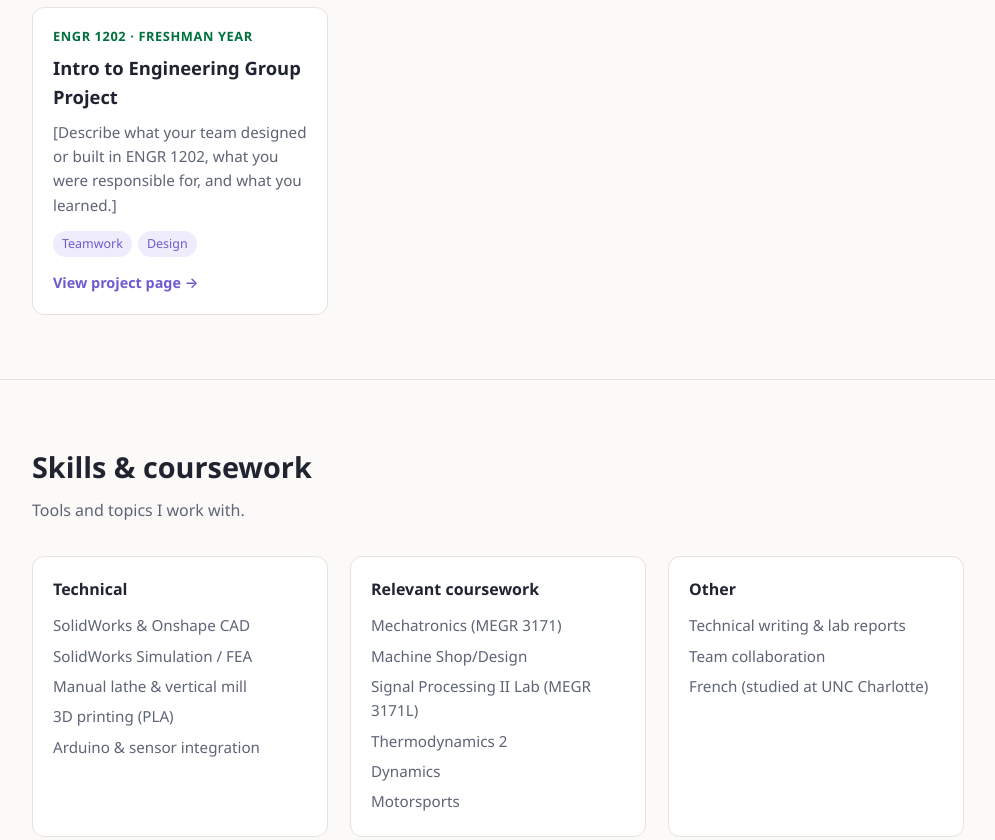
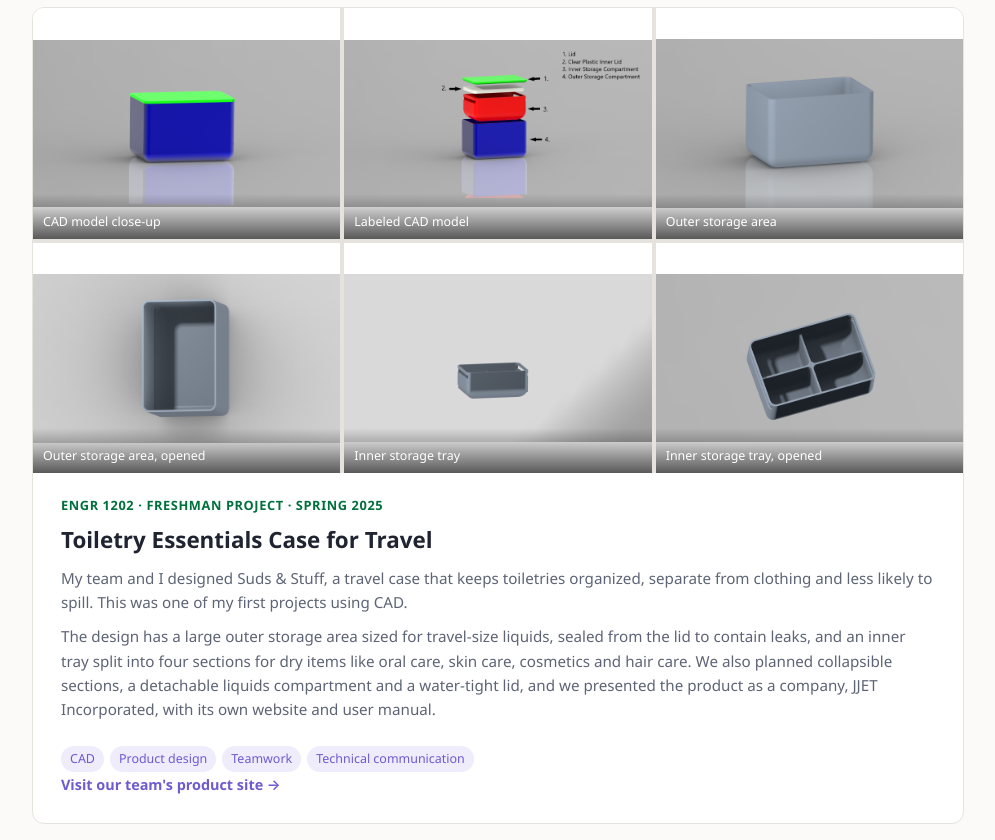
Before and after one commit to tularmah/tularmah.github.io, a plain HTML site: page index.html in a window 1280 px wide. Shown: the part 3680-4520 px from the top of the page, without its empty margins (142-1137 px from the left). Drawn offline with Linux system fonts and the light colour scheme.

Commit message:
Add files via upload

```diff
--- a/index.html
+++ b/index.html
@@ -122,6 +122,7 @@
 
   .gallery.light a { background: #fff; }
   .gallery.light img { object-fit: contain; }
+  .gallery.six { grid-template-columns: repeat(3, 1fr); }
   .gallery.tt { grid-template-columns: 0.7fr 1fr 1fr; grid-template-rows: 190px 190px; }
   .gallery.tt a { aspect-ratio: auto; }
   .gallery.tt .tall { grid-row: span 2; }
@@ -279,21 +280,25 @@
       </div>
     </article>
 
-    <div class="projects">
+    <article class="card wide">
+      <div class="gallery light six">
+        <a href="CADClose.png" target="_blank"><img src="CADClose.png" alt="Suds &amp; Stuff toiletry case: CAD model close-up" loading="lazy" onerror="this.parentNode.style.display='none'"><span>CAD model close-up</span></a>
+        <a href="CADLable.png" target="_blank"><img src="CADLable.png" alt="Suds &amp; Stuff toiletry case: Labeled CAD model" loading="lazy" onerror="this.parentNode.style.display='none'"><span>Labeled CAD model</span></a>
+        <a href="OuterBagOut.png" target="_blank"><img src="OuterBagOut.png" alt="Suds &amp; Stuff toiletry case: Outer storage area" loading="lazy" onerror="this.parentNode.style.display='none'"><span>Outer storage area</span></a>
+        <a href="OuterBagIn.png" target="_blank"><img src="OuterBagIn.png" alt="Suds &amp; Stuff toiletry case: Outer storage area, opened" loading="lazy" onerror="this.parentNode.style.display='none'"><span>Outer storage area, opened</span></a>
+        <a href="InnerBagOut.png" target="_blank"><img src="InnerBagOut.png" alt="Suds &amp; Stuff toiletry case: Inner storage tray" loading="lazy" onerror="this.parentNode.style.display='none'"><span>Inner storage tray</span></a>
+        <a href="InnerBagIn.png" target="_blank"><img src="InnerBagIn.png" alt="Suds &amp; Stuff toiletry case: Inner storage tray, opened" loading="lazy" onerror="this.parentNode.style.display='none'"><span>Inner storage tray, opened</span></a>
+      </div>
+      <div class="body">
+        <div class="meta">ENGR 1202 · Freshman project · Spring 2025</div>
+        <h3>Toiletry Essentials Case for Travel</h3>
+        <p>My team and I designed Suds &amp; Stuff, a travel case that keeps toiletries organized, separate from clothing and less likely to spill. This was one of my first projects using CAD.</p>
+        <p>The design has a large outer storage area sized for travel-size liquids, sealed from the lid to contain leaks, and an inner tray split into four sections for dry items like oral care, skin care, cosmetics and hair care. We also planned collapsible sections, a detachable liquids compartment and a water-tight lid, and we presented the product as a company, JJET Incorporated, with its own website and user manual.</p>
+        <div class="tags"><span>CAD</span><span>Product design</span><span>Teamwork</span><span>Technical communication</span></div>
+        <div class="links"><a class="more" href="https://webpages.charlotte.edu/jrezin/Home.html" target="_blank">Visit our team's product site →</a></div>
+      </div>
+    </article>
 
-
-
-      <article class="card">
-        <div class="body">
-          <div class="meta">ENGR 1202 · Freshman year</div>
-          <h3>Intro to Engineering Group Project</h3>
-          <p>[Describe what your team designed or built in ENGR 1202, what you were responsible for, and what you learned.]</p>
-          <div class="tags"><span>Teamwork</span><span>Design</span></div>
-          <a class="more" href="https://webpages.charlotte.edu/jrezin/Home.html" target="_blank">View project page →</a>
-        </div>
-      </article>
-
-    </div>
   </div>
 </section>
 
```
Also changed, not shown: CADClose.png (added), CADLable.png (added), InnerBagIn.png (added), InnerBagOut.png (added), OuterBagIn.png (added), OuterBagOut.png (added).
